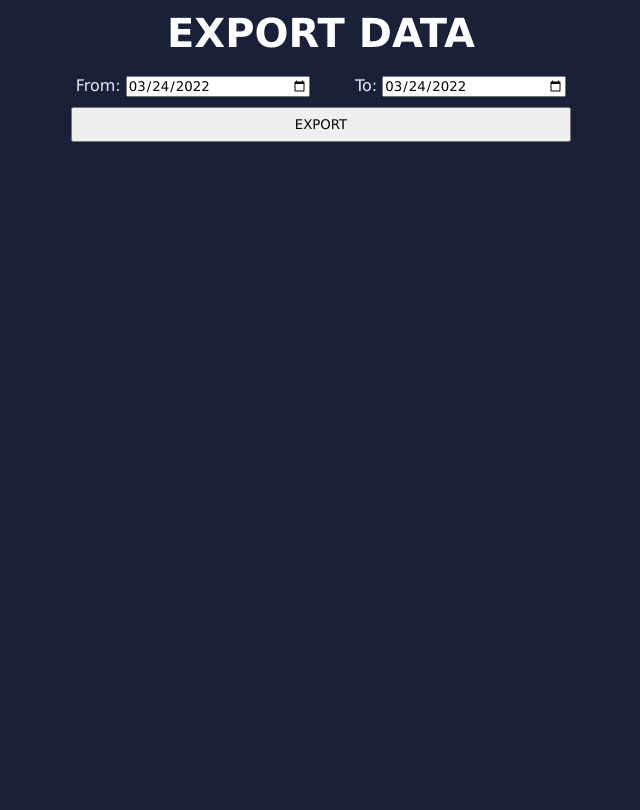
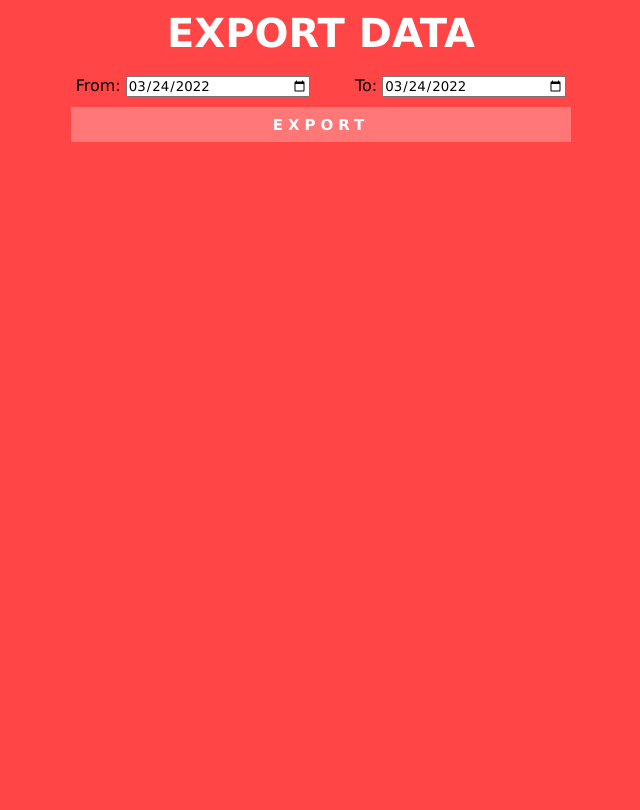
Before and after one commit to nairAnhoJ/RFID-Based-Canteen-System, a PHP site: page /export.php in a window 1280 px wide. Shown: the whole page, without its empty margins (319-959 px from the left). Run offline with PHP 8.4, Linux system fonts and the light colour scheme.

Commit message:
Export Form Ongoing

```diff
--- /dev/null
+++ b/expFunction.php
@@ -0,0 +1,5 @@
+<?php
+
+
+
+?>
--- a/export.php
+++ b/export.php
@@ -3,7 +3,6 @@
 
     include("./connection.php");
 ?>
-
 
 <!DOCTYPE html>
 <html lang="en">
@@ -14,24 +13,58 @@
     <link rel="stylesheet" href="./styles/styles.css">
     <title>EXPORT TO EXCEL</title>
 </head>
-<body>
+<body id="exportBody">
     <h2 class="exportTitle">EXPORT DATA</h2>
     <div class="export-container">
         <form method="POST">
             <span>
-                From: <input type="date" name="dateFrom" data-date="" data-date-format="DD-MM-YYYY" value="<?php echo date('Y-m-d'); ?>"/>
+                From: <input type="date" name="dateFrom" id="dateFrom" data-date="" data-date-format="DD-MM-YYYY"  onchange="btnClick()" value="<?php echo date('Y-m-d'); ?>"/>
             </span>
             <span>
-                To: <input type="date" name="dateTo" data-date="" data-date-format="DD-MM-YYYY" value="<?php echo date('Y-m-d'); ?>"/>
+                To: <input type="date" name="dateTo" id="dateTo" data-date="" data-date-format="DD-MM-YYYY"  onchange="btnClick()" value="<?php echo date('Y-m-d'); ?>"/>
             </span>
-            <input type="submit" value="EXPORT" id="btnExport">
+            <div id="btnEx" class="buttonBox">
+                <input type="submit" value="EXPORT" id="btnExport">
+                <div class="border"></div>
+                <div class="border"></div>
+                <div class="border"></div>
+                <div class="border"></div>
+            </div>
+            <input type="submit" name="searchDate" id="searchDate">
         </form>
 
+        <?php
+            if(isset($_POST['searchDate'])){
+
+            }
+        ?>
+
         <div class="exportTable">
+            <h1 id="test"></h1>
+        </div>
+    </div>
+
+    <script>
+        function btnClick() {
+
+            var fdate = document.getElementById("dateFrom").value;
+            var tdate = document.getElementById("dateTo").value;
+
+            var sfdate = fdate.split("-");
+            var stdate = tdate.split("-");
+
+            var nfdate
+
+            // var ftime = fdate.getTime();
+            // var ttime = tdate.getMilliseconds();
+
+            document.getElementById("dateFrom").value = "2022-03-24";
 
 
+            document.getElementById("test").innerHTML = stdate[2];
+            // document.getElementById("searchDate").click();
+        }
+    </script>
 
-        </div>
-    </div>
 </body>
 </html>
--- a/styles/styles.css
+++ b/styles/styles.css
@@ -219,7 +219,7 @@ body .export-container form {
   -webkit-box-align: center;
       -ms-flex-align: center;
           align-items: center;
-  color: #e6e8f2;
+  color: black;
 }
 
 body .export-container form span {
@@ -231,11 +231,97 @@ body .export-container form input {
   width: 180px;
 }
 
-body .export-container form #btnExport {
+body .export-container form .buttonBox {
+  margin: auto;
+  position: relative;
+  max-width: 500px;
+  min-width: 150px;
+  -webkit-box-flex: 20%;
+      -ms-flex: 20%;
+          flex: 20%;
+  -webkit-box-sizing: border-box;
+          box-sizing: border-box;
+}
+
+body .export-container form .buttonBox #btnExport {
   width: 500px;
   height: 35px;
-  display: block;
-  margin: 10px auto;
+  position: relative;
+  background: rgba(255, 255, 255, 0.27);
+  text-transform: uppercase;
+  color: white;
+  font-weight: 700;
+  letter-spacing: 5px;
+  border: none;
+  font-size: 15px;
+  outline: none;
+  margin-top: 10px;
+  font-family: "Lucida Sans Unicode", "Lucida Grande", sans-serif;
+  cursor: pointer;
+}
+
+body .export-container form .buttonBox .border {
+  position: absolute;
+  background: none;
+  -webkit-transition: all .5s ease-in-out;
+  transition: all .5s ease-in-out;
+}
+
+body .export-container form .buttonBox .border:nth-of-type(1) {
+  top: 10px;
+  left: 0;
+  width: 0;
+  height: 0;
+  border-top: 2px solid #fff;
+}
+
+body .export-container form .buttonBox .border:nth-of-type(2) {
+  top: 10px;
+  left: 500px;
+  width: 0px;
+  height: 0;
+  border-right: 2px solid #fff;
+}
+
+body .export-container form .buttonBox .border:nth-of-type(3) {
+  bottom: 0;
+  right: 0px;
+  width: 0;
+  height: 0;
+  border-bottom: 2px solid #fff;
+}
+
+body .export-container form .buttonBox .border:nth-of-type(4) {
+  bottom: 0;
+  left: 0px;
+  width: 0;
+  height: 0;
+  border-left: 2px solid #fff;
+}
+
+body .export-container form .buttonBox:hover .border:nth-of-type(1) {
+  width: 500px;
+}
+
+body .export-container form .buttonBox:hover .border:nth-of-type(2) {
+  height: 35px;
+}
+
+body .export-container form .buttonBox:hover .border:nth-of-type(3) {
+  width: 500px;
+}
+
+body .export-container form .buttonBox:hover .border:nth-of-type(4) {
+  height: 35px;
+}
+
+body .export-container form #searchDate {
+  position: absolute;
+  left: -200px;
+}
+
+#exportBody {
+  background-color: #ff4545;
 }
 
 @-webkit-keyframes fcolor {
--- a/styles/styles.scss
+++ b/styles/styles.scss
@@ -197,7 +197,7 @@ body{
             margin-top: 20px;
             text-align: center;
             align-items: center;
-            color: #e6e8f2;
+            color: black;
 
             span{
                 display: inline;
@@ -208,17 +208,99 @@ body{
                 width: 180px;
             }
 
-            #btnExport{
-                width: 500px;
-                height: 35px;
-                display: block;
-                margin: 10px auto;
+
+            .buttonBox{
+                margin: auto;
+                position:relative;
+                max-width: 500px;
+                min-width: 150px;
+                flex: 20%;
+                box-sizing: border-box;
+
+                #btnExport{
+                    width:500px;
+                    height:35px;
+                    position:relative;
+                    background: rgba(255, 255, 255, .27);
+                    text-transform:uppercase;
+                    color:white;
+                    font-weight:700;
+                    letter-spacing:5px;
+                    border:none;
+                    font-size:15px;
+                    outline:none;
+                    margin-top: 10px;
+                    font-family: "Lucida Sans Unicode", "Lucida Grande", sans-serif;
+                    cursor: pointer;
+                }
+
+                .border{
+                    position:absolute;
+                    background:none;
+                    transition:all .5s ease-in-out;
+                }
+
+                .border:nth-of-type(1){
+                    top: 10px;;
+                    left:0;
+                    width:0;
+                    height:0;
+                    border-top:2px solid #fff;
+                }
+
+                .border:nth-of-type(2){
+                    top:10px;
+                    left:500px;
+                    width:0px;
+                    height:0;
+                    border-right:2px solid #fff;
+                }
+
+                .border:nth-of-type(3){
+                bottom:0;
+                right: 0px;
+                width:0;
+                height:0;
+                border-bottom:2px solid #fff;
+                }
+
+                .border:nth-of-type(4){
+                bottom: 0;
+                left:0px;
+                width:0;
+                height:0;
+                border-left:2px solid #fff;
+                }
+
+                &:hover{
+                    .border:nth-of-type(1){
+                        width:500px;
+                    }
+
+                    .border:nth-of-type(2){
+                        height:35px;
+                    }
+
+                    .border:nth-of-type(3){
+                    width:500px;
+                    }
+
+                    .border:nth-of-type(4){
+                    height:35px;
+                    }
+                }
+            }
+
+            #searchDate{
+                position: absolute;
+                left: -200px;
             }
         }
     }
+}
 
-
-
+#exportBody{
+    background-color: #ff4545;
 }
 
 @keyframes fcolor{
```
Also changed, not shown: functions.php (deleted, +0 -20 lines), 1 other file.
